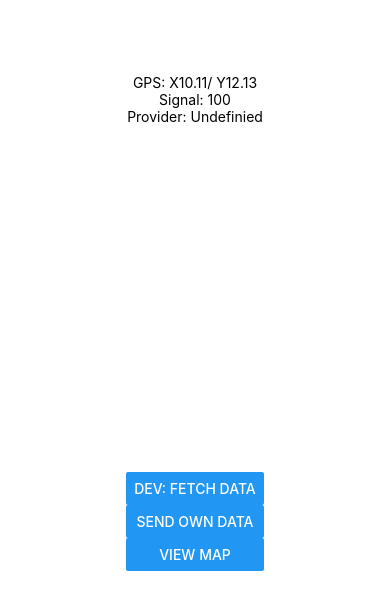
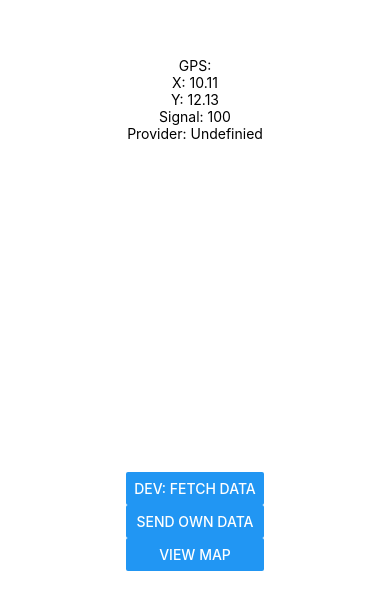
Before and after one commit to karsil/MobileReceptionAtlas, a React Native app in the folder frontend/: screen / in a window 390 px wide. Shown: the part 112-722 px from the top of the page. Built offline with nearby package versions, Linux system fonts and the light colour scheme.

Commit message:
restyled InfoField

```diff
--- a/frontend/components/InfoField/InfoField.js
+++ b/frontend/components/InfoField/InfoField.js
@@ -11,7 +11,13 @@ class Info extends React.Component {
         return (
             <View style={infoFieldStyles.container}>
             <Text style={infoFieldStyles.text}>
-                GPS: X{this.props.locationX}/ Y{this.props.locationY}
+                GPS:
+            </Text>
+            <Text style={infoFieldStyles.text}>
+                X: {this.props.locationX}
+            </Text>
+            <Text style={infoFieldStyles.text}>
+                Y: {this.props.locationY}
             </Text>
             <Text style={infoFieldStyles.text}>
                 Signal: {this.props.signal}
```
